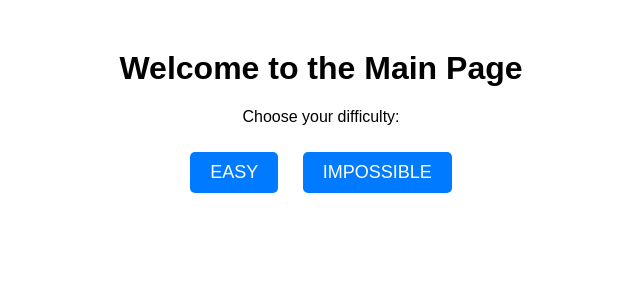
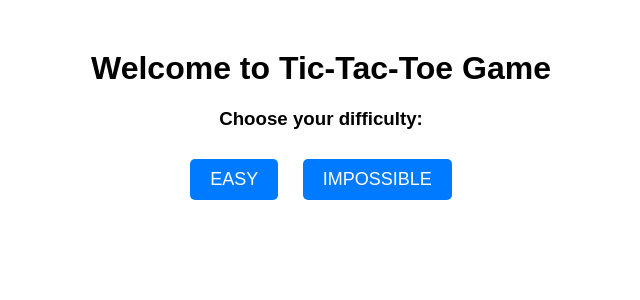
Before and after one commit to Vonkje2000/SMR-Demobot_V2, a Flask app: template tic-tac-toe/templates/welcome.html in a window 1280 px wide. Shown: the top 300 px of the page, without its empty margins (319-959 px from the left). Run offline with Flask 3, Linux system fonts and the light colour scheme; the template is opened without the code that fills it, so the values that code supplies are empty.

Commit message:
Update welcome.html

```diff
--- a/tic-tac-toe/templates/welcome.html
+++ b/tic-tac-toe/templates/welcome.html
@@ -28,8 +28,8 @@
     </style>
 </head>
 <body>
-    <h1>Welcome to the Main Page</h1>
-    <p>Choose your difficulty:</p>
+    <h1>Welcome to Tic-Tac-Toe Game</h1>
+    <h3>Choose your difficulty:</h3>
     <a href="/app1" class="button">EASY</a>
     <a href="/app2" class="button">IMPOSSIBLE</a>
 </body>
```
